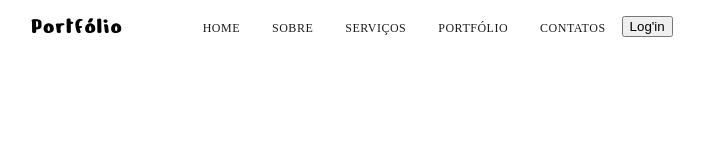
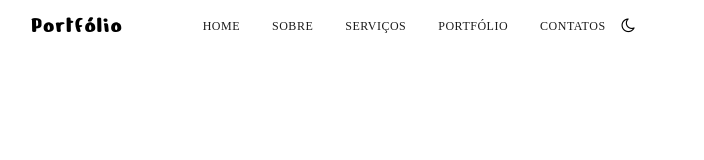
Before and after one commit to Barbarakmenezes/beacademy-front, an Angular app: page / in a window 1280 px wide. Shown: the top 160 px of the page, without its empty margins (9-713 px from the left). Built offline with nearby package versions, Linux system fonts and the light colour scheme.

Commit message:
adicionando icons

```diff
--- a/src/app/header/header.component.html
+++ b/src/app/header/header.component.html
@@ -24,8 +24,9 @@
 <li>
     <a href="#contact" class="nav-link">Contatos</a>
 </li>
+<i class="fa fa-moon-o" ></i>
 
-<button>Log'in</button>
+
 
 
 </ul>
--- a/src/index.html
+++ b/src/index.html
@@ -7,7 +7,8 @@
   <base href="/">
 
   <title>Portfólio | Bárbara Menezes</title>
-  <link rel="icon" type="image/x-icon" href="favicon.ico">
+
+  <link rel="stylesheet" href="https://stackpath.bootstrapcdn.com/font-awesome/4.7.0/css/font-awesome.min.css">
 
 
 
```
